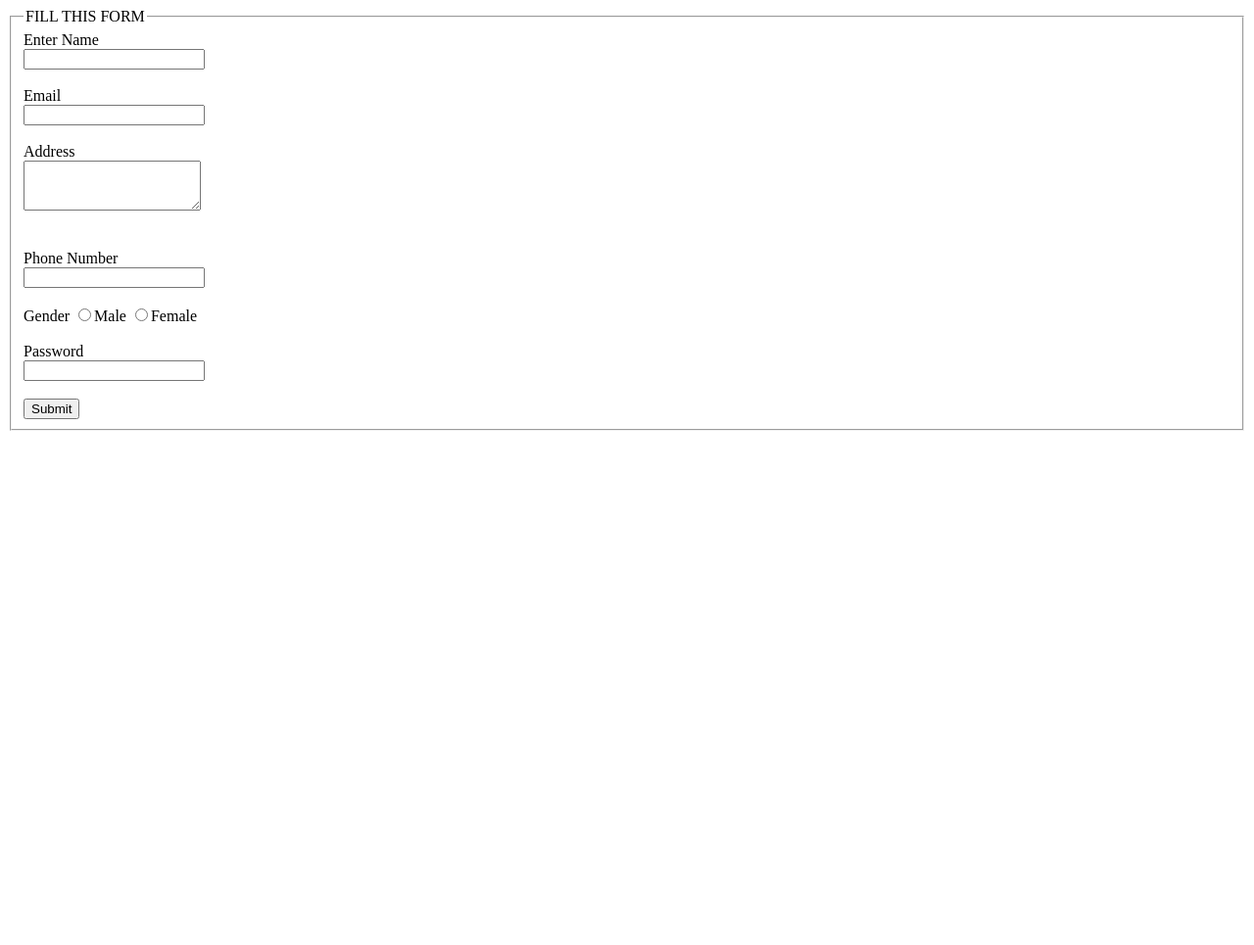
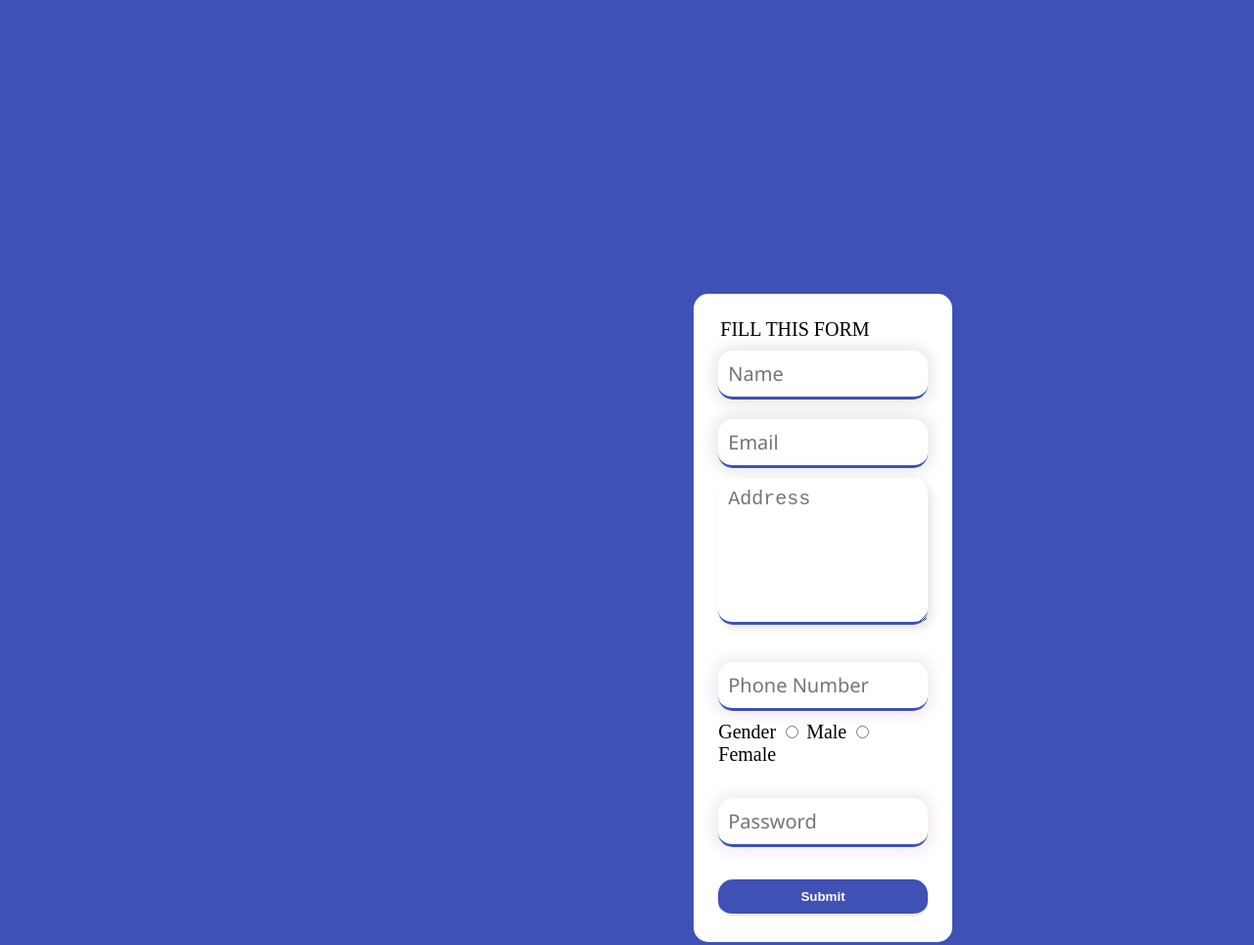
Before and after one commit to ObomNsikakabasi/SideHustle, a plain HTML site: page index.html in a window 1280 px wide. Shown: the whole page at 98% size. Before the commit the page ends 800 px from the top, so only its background shows below. Drawn offline with Linux system fonts and the light colour scheme.

Commit message:
# Changes to be committed:

```diff
--- a/index.html
+++ b/index.html
@@ -5,26 +5,126 @@
     <meta http-equiv="X-UA-Compatible" content="IE=edge">
     <meta name="viewport" content="width=device-width, initial-scale=1.0">
     <title>Document</title>
+
+    <style>
+            *, *:before, *:after {
+                box-sizing: border-box;
+                border-radius: 15px;
+            }
+
+            form{
+                background-color: white;
+                padding: 2%;
+                margin: 300px 300px;
+                margin-left: 700px;
+                align-self: center;
+                position: relative;
+            }
+
+            body{
+                background-color: #3f51b5;
+                text-decoration: none;
+                font-size: 20px;
+            }
+
+            input[type=text] {
+                padding: 10px;
+                border: 0;
+                box-shadow: 0 0 15px 4px rgba(5, 5, 10, 0.10);
+                border-radius: 15px;
+                border-bottom: 3px solid #3f51b5;
+                width: 100%;
+                margin: 10px 0;
+                font-family: 'Segoe UI', Tahoma, Geneva, Verdana, sans-serif;
+                font-size: inherit;
+            }
+
+            input[type=number] {
+                padding: 10px;
+                border: 0;
+                box-shadow: 0 0 15px 4px rgba(112, 7, 112, 0.1);
+                border-radius: 15px;
+                border-bottom: 3px solid #3f51b5;
+                width: 100%;
+                margin: 10px 0;
+                font-family: 'Segoe UI', Tahoma, Geneva, Verdana, sans-serif;
+                font-size: inherit;
+            }
+
+            input[type=password] {
+                padding: 10px;
+                border: 0;
+                box-shadow: 0 0 15px 4px rgba(112, 7, 112, 0.1);
+                border-radius: 15px;
+                border-bottom: 3px solid #3f51b5;
+                width: 100%;
+                margin: 10px 0;
+                font-family: 'Segoe UI', Tahoma, Geneva, Verdana, sans-serif;
+                font-size: inherit;
+            }
+
+            input[type=email] {
+                padding: 10px;
+                border: 0;
+                box-shadow: 0 0 15px 4px rgba(5, 5, 10, 0.10);
+                border-radius: 15px;
+                border-bottom: 3px solid #3f51b5;
+                width: 100%;
+                margin: 10px 0;
+                font-family: 'Segoe UI', Tahoma, Geneva, Verdana, sans-serif;
+                font-size: inherit;
+            }
+
+            textarea{
+                width: 100%;
+                resize: vertical;
+                font-size: 20px;
+                padding: 10px;
+                border-radius: 15px;
+                border: 0;
+                border-bottom: 3px solid #3f51b5;
+                box-shadow: 4px 4px 10px rgba(5, 5, 10, 0.10);
+                height: 150px;
+            }
+
+            input[type=submit] {
+                appearance: none;
+                -webkit-appearance: none;
+                padding: 10px;
+                border: 0;
+                border-bottom: 3px solid #eee;
+                background-color: #3f51b5;
+                color: #fff;
+                font-weight: 600;
+                border-radius: 15px;
+                width: 100%;
+
+            }
+    </style>
+
 </head>
 <body>
     <form action="#">
-        <fieldset>
+
         <legend>FILL THIS FORM</legend>
-        <label>Enter Name</label><br>
-        <input type="text" name="name" required><br>
-       <br> <label>Email</label><br>
-        <input type="Email" id="email" name="email" required><br>
-        <br><label>Address</label><br>
-        <textarea name="Address" id="" cols="20" rows="3"></textarea><br><br>
-        <br><label>Phone Number</label><br>
-        <input type="number" name="phone number"><br>
-        <br><label>Gender</label>
-        <input type="radio" id="gender" name="gender" value="Male">Male
-        <input type="radio" id="gender" name="gender" value="Female">Female<br>
-        <br><label>Password</label><br>
-        <input type="Password" id="password" name="password" required><br>
+
+        <input type="text" placeholder="Name" required><br>
+
+        <input type="Email" id="email" placeholder="Email" required><br>
+
+        <textarea placeholder="Address" id="" cols="20" rows="3"></textarea><br><br>
+
+        <input type="number" placeholder="Phone Number"><br>
+
+
+        <label>Gender</label>
+        <input type="radio" name="Male" /> Male
+        <input type="radio" name="Female" /> Female <br>
+
+        <br><input type="Password" id="password" placeholder="Password" required><br>
+
         <br><input type="submit" value="Submit" onclick="alert('Successful Submission')"><br>
-    </fieldset>
+
     </form>
 </body>
 </html>
```
